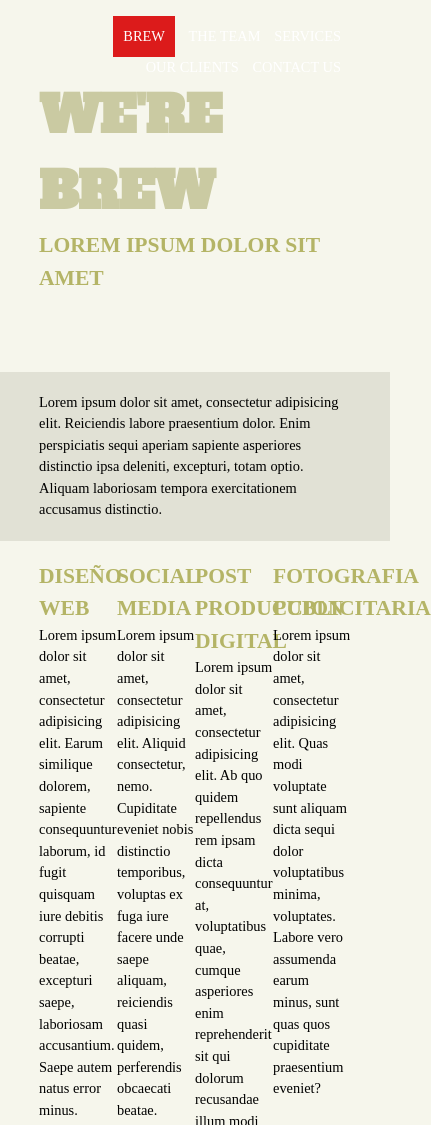
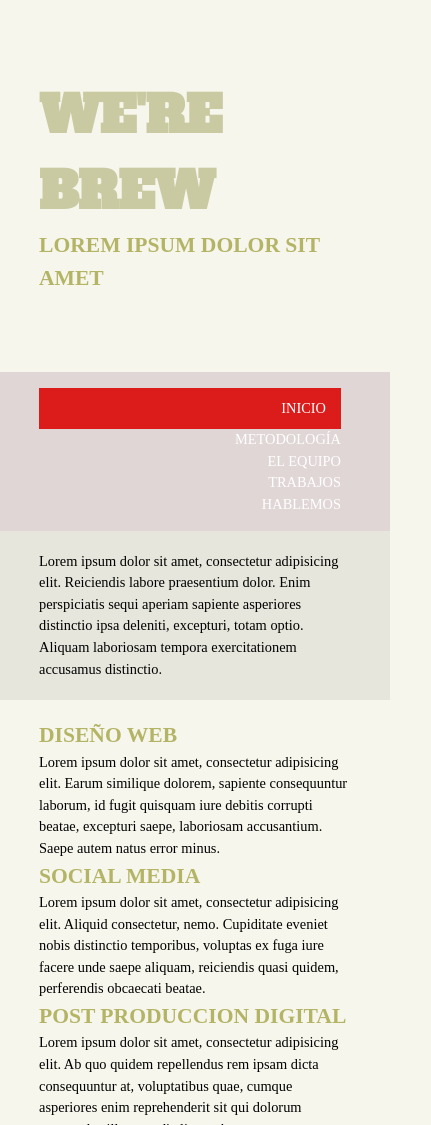
Before and after one commit to fabianibanez/brew, a plain HTML site: page index.html in a window 390 px wide. Shown: the top 1125 px of the page, 431 px wide, since content can reach past the window. Drawn offline with Linux system fonts and the light colour scheme; a web font is replaced by a local one.

Commit message:
Archivo Index

```diff
--- a/index.html
+++ b/index.html
@@ -2,6 +2,7 @@
 <html lang="en">
 <head>
 	<meta charset="UTF-8">
+	<meta name="viewport" content="width=device-width, user-scalable=no, initial-scale=1.0, maximum-scale=1.0, minimum-scale=1.0">
 	<title>Brew · UX Designer</title>
 	<link rel="stylesheet" href="style.css">
 </head>
@@ -9,25 +10,25 @@
 	<header>
 		<hgroup>
 			<h1>we're brew</h1>
-			<h2>lorem ipsum dolor sit amet	</h2>
+			<h2>lorem ipsum dolor sit amet</h2>
 		</hgroup>
 	</header>
+
+	<nav>
+		<ul>
+			<li><a href="">Inicio</a></li>
+			<li><a href="">Metodología</a></li>
+			<li><a href="">El Equipo</a></li>
+			<li><a href="">Trabajos</a></li>
+			<li><a href="">Hablemos</a></li>
+		</ul>
+	</nav>
 
 	<section>
 		<blockquote>
 			Lorem ipsum dolor sit amet, consectetur adipisicing elit. Reiciendis labore praesentium dolor. Enim perspiciatis sequi aperiam sapiente asperiores distinctio ipsa deleniti, excepturi, totam optio. Aliquam laboriosam tempora exercitationem accusamus distinctio.
 		</blockquote>
 	</section>
-
-	<nav>
-		<ul>
-			<li><a href="">Brew</a></li>
-			<li><a href="">The Team</a></li>
-			<li><a href="">Services</a></li>
-			<li><a href="">Our Clients</a></li>
-			<li><a href="">Contact US</a></li>
-		</ul>
-	</nav>
 
 	<section>
 		<article>
@@ -49,9 +50,12 @@
 		<div class="clear"></div>
 	</section>
 
-
 	<footer>
-		<p>Lorem ipsum dolor sit amet, consectetur adipisicing elit. Similique molestiae eos quasi labore eaque voluptatem illo quaerat a, excepturi optio nulla incidunt repudiandae, amet aliquam, natus iusto facere. Quisquam, soluta.</p>
+		<ul>
+			<li>Contacto: Fabián Ibáñez A</li>
+			<li>Fono: +569 7751 3460</li>
+			<li>Correo: fabian.ibanez@gmail.com</li>
+		</ul>
 	</footer>
 </body>
 </html>
--- a/style.css
+++ b/style.css
@@ -38,7 +38,7 @@ section {
 }
 
 section:first-of-type {
-	background: #e1e1d5;
+	background: #e6e6dc;
 }
 
 article {
@@ -74,9 +74,30 @@ nav ul li {
 nav ul li:first-child {
 	border: 2px double inherit;
 	background: #dc1b1b;
-	padding: 10px;
+	padding: 10px 15px;
 }
 
 footer {
 	padding: 5% 10%;
+	background: #e6e6dc;
 }
+
+footer ul li {
+	display: inline;
+}
+
+@media screen and (max-width: 960px) {
+
+	nav {
+		position: static;
+		background: #e1d6d6;
+	}
+
+	nav ul li {
+		display: block;
+	}
+
+	article {
+		width: 100%;
+	}
+}
```
